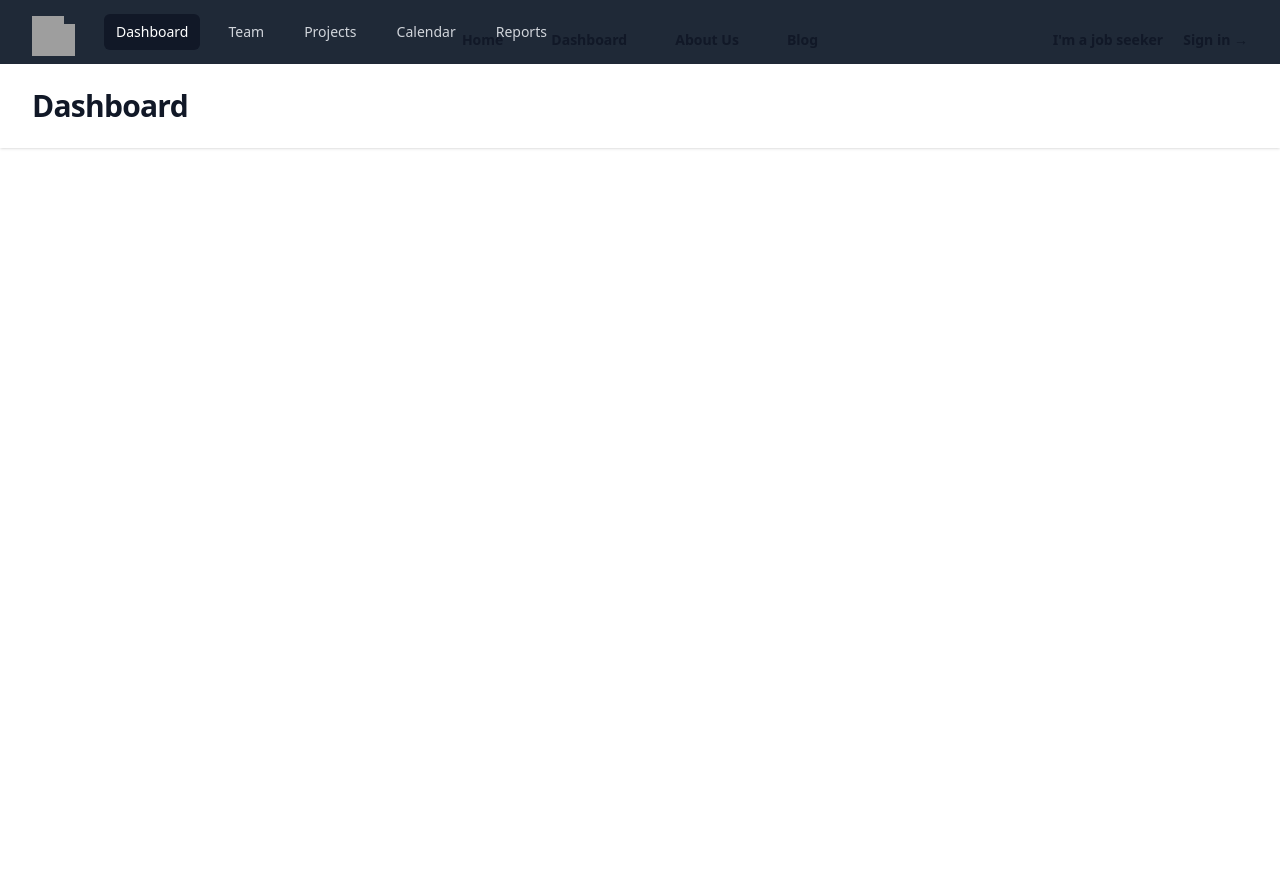
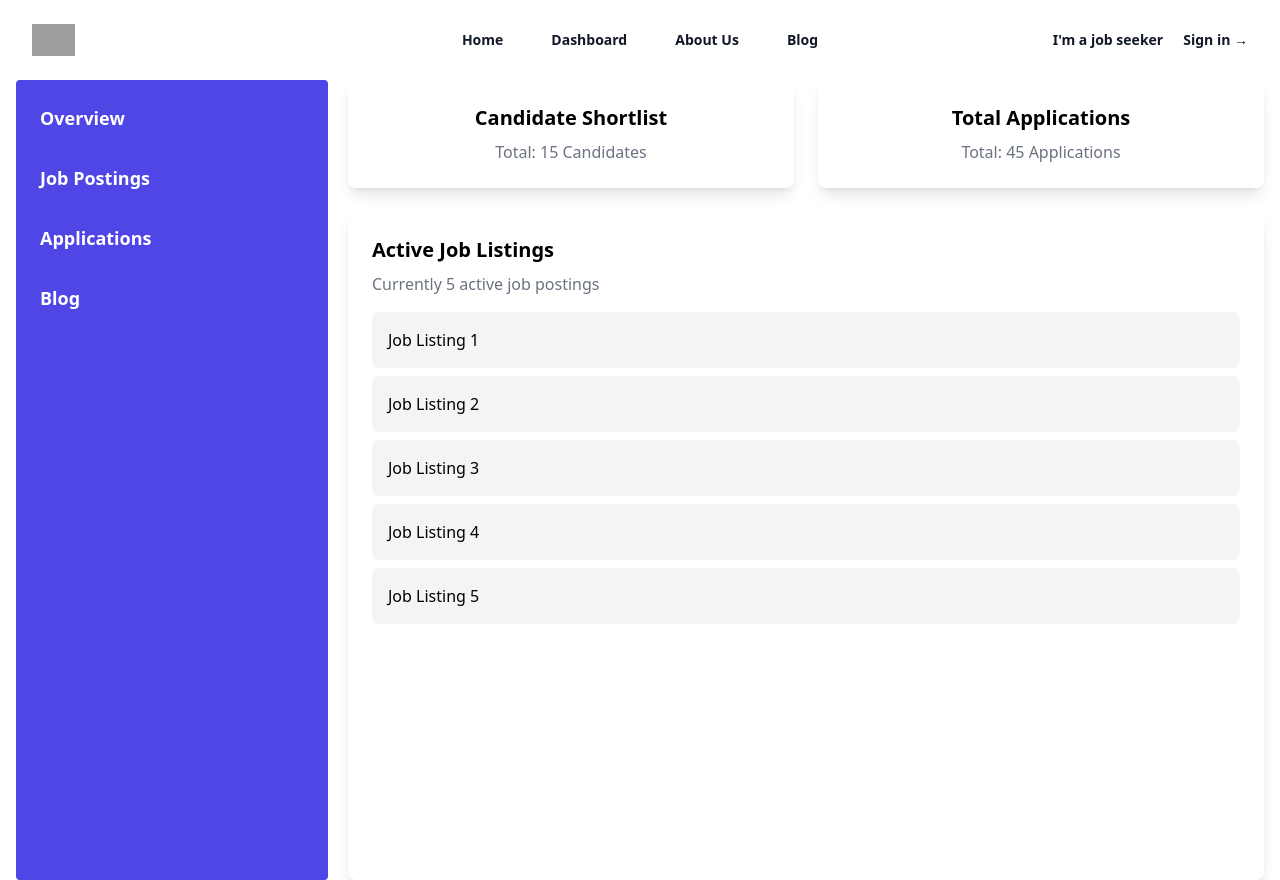
Before and after one commit to Korede456/globalpath, a Django app: template employer/templates/employer/dashboard.html in a window 1280 px wide. Before the commit the page ends 149 px from the top, so only its background shows below. Run offline with Django 5.2, Linux system fonts and the light colour scheme; the template is opened without the code that fills it, so the values that code supplies are empty; style sheets or scripts are compiled from the project's sources; grey boxes are pictures that could not be loaded.

Commit message:
Created a placeholder for the employer dashbord

```diff
--- a/employer/templates/employer/base.html
+++ b/employer/templates/employer/base.html
@@ -49,10 +49,10 @@
             </button>
           </div>
           <div class="hidden lg:flex lg:gap-x-12">
-            <a href="/" class="text-sm font-semibold leading-6 text-gray-900"
+            <a href="{% url 'employer:home' %}" class="text-sm font-semibold leading-6 text-gray-900"
               >Home</a
             >
-            <a href="#" class="text-sm font-semibold leading-6 text-gray-900"
+            <a href="{% url 'employer:dashboard' %}" class="text-sm font-semibold leading-6 text-gray-900"
               >Dashboard</a
             >
             <a href="#" class="text-sm font-semibold leading-6 text-gray-900"
@@ -160,7 +160,7 @@
                     >Home</a
                   >
                   <a
-                    href="#"
+                    href="{% url 'employer:dashboard' %}"
                     class="-mx-3 block rounded-lg px-3 py-2 text-base font-semibold leading-7 text-gray-900 hover:bg-gray-50"
                     >Dashboard</a
                   >
--- a/employer/templates/employer/dashboard.html
+++ b/employer/templates/employer/dashboard.html
@@ -3,39 +3,82 @@
   Dashboard | Globpath
 {% endblock %}
 {% block content %}
+<div class="container mx-auto px-4 mt-20">
+  <!-- Main container for the dashboard -->
+  <div class="flex flex-row min-h-screen gap-5">
+    <!-- Sidebar for larger screens -->
+    <aside class="hidden lg:block lg:basis-1/4 p-4 rounded bg-indigo-600">
+      <div class="space-y-4">
+        <a href="#" class="block text-lg font-semibold text-white hover:bg-gray-200 p-2 rounded-lg">Overview</a>
+        <a href="#" class="block text-lg font-semibold text-white hover:bg-gray-200 p-2 rounded-lg">Job Postings</a>
+        <a href="#" class="block text-lg font-semibold text-white hover:bg-gray-200 p-2 rounded-lg">Applications</a>
+        <a href="#" class="block text-lg font-semibold text-white hover:bg-gray-200 p-2 rounded-lg">Blog</a>
+      </div>
+    </aside>
 
-<div class="min-h-full">
-    <nav class="bg-gray-800">
-      <div class="mx-auto max-w-7xl px-4 sm:px-6 lg:px-8">
-        <div class="flex h-16 items-center justify-between">
-          <div class="flex items-center">
-            <div class="flex-shrink-0">
-              <img class="h-8 w-8" src="https://tailwindui.com/img/logos/mark.svg?color=indigo&shade=500" alt="Your Company">
+    <!-- Main content area -->
+<div class="flex-1 md:flex md:flex-col space-y-6 min-h-screen">
+  <!-- Overview section -->
+  <div class="grid grid-cols-1 md:grid-cols-2 gap-6">
+    <!-- Candidate Shortlist -->
+    <div class="bg-white p-6 rounded-lg shadow-lg flex items-center justify-center">
+      <div class="text-center">
+        <h2 class="text-xl font-semibold">Candidate Shortlist</h2>
+        <p class="mt-2 text-gray-500">Total: 15 Candidates</p>
       </div>
-            <div class="hidden md:block">
-              <div class="ml-10 flex items-baseline space-x-4">
-                <!-- Current: "bg-gray-900 text-white", Default: "text-gray-300 hover:bg-gray-700 hover:text-white" -->
-                <a href="{% url 'employer:dashboard' %}" class="rounded-md bg-gray-900 px-3 py-2 text-sm font-medium text-white" aria-current="page">Dashboard</a>
-                <a href="#" class="rounded-md px-3 py-2 text-sm font-medium text-gray-300 hover:bg-gray-700 hover:text-white">Team</a>
-                <a href="#" class="rounded-md px-3 py-2 text-sm font-medium text-gray-300 hover:bg-gray-700 hover:text-white">Projects</a>
-                <a href="#" class="rounded-md px-3 py-2 text-sm font-medium text-gray-300 hover:bg-gray-700 hover:text-white">Calendar</a>
-                <a href="#" class="rounded-md px-3 py-2 text-sm font-medium text-gray-300 hover:bg-gray-700 hover:text-white">Reports</a>
+    </div>
+
+    <!-- Total Applications -->
+    <div class="bg-white p-6 rounded-lg shadow-lg flex items-center justify-center">
+      <div class="text-center">
+        <h2 class="text-xl font-semibold text-black">Total Applications</h2>
+        <p class="mt-2 text-gray-500">Total: 45 Applications</p>
       </div>
     </div>
   </div>
+
+  <!-- Active Job Listings -->
+  <div class="bg-white p-6 rounded-lg shadow-lg flex-grow overflow-y-scroll">
+    <h2 class="text-xl font-semibold">Active Job Listings</h2>
+    <p class="mt-2 text-gray-500">Currently 5 active job postings</p>
+
+    <!-- Add some more content here to test scrolling -->
+    <ul class="mt-4 space-y-2">
+      <li class="p-4 bg-gray-100 rounded-lg">Job Listing 1</li>
+      <li class="p-4 bg-gray-100 rounded-lg">Job Listing 2</li>
+      <li class="p-4 bg-gray-100 rounded-lg">Job Listing 3</li>
+      <li class="p-4 bg-gray-100 rounded-lg">Job Listing 4</li>
+      <li class="p-4 bg-gray-100 rounded-lg">Job Listing 5</li>
+      <!-- Add more items to trigger scroll -->
+    </ul>
   </div>
 </div>
-    </nav>
 
-    <header class="bg-white shadow">
-      <div class="mx-auto max-w-7xl px-4 py-6 sm:px-6 lg:px-8">
-        <h1 class="text-3xl font-bold tracking-tight text-gray-900">Dashboard</h1>
+
+    <!-- Sidebar for small screens (toggled by menu button) -->
+    <div id="dash-mobile-menu" class="lg:hidden fixed inset-0 z-50 hidden">
+      <div class="fixed inset-0 bg-black opacity-50"></div>
+      <div class="fixed inset-y-0 right-0 w-64 bg-white p-4">
+        <button id="dash-close-menu" class="text-gray-500 hover:text-black mb-4">
+          <svg xmlns="http://www.w3.org/2000/svg" class="h-6 w-6" fill="none" viewBox="0 0 24 24" stroke="currentColor">
+            <path stroke-linecap="round" stroke-linejoin="round" stroke-width="2" d="M6 18L18 6M6 6l12 12" />
+          </svg>
+        </button>
+        <div class="space-y-4">
+          <a href="#" class="block text-lg font-semibold text-gray-700 hover:bg-gray-200 p-2 rounded-lg">Overview</a>
+          <a href="#" class="block text-lg font-semibold text-gray-700 hover:bg-gray-200 p-2 rounded-lg">Job Postings</a>
+          <a href="#" class="block text-lg font-semibold text-gray-700 hover:bg-gray-200 p-2 rounded-lg">Application</a>
+          <a href="#" class="block text-lg font-semibold text-gray-700 hover:bg-gray-200 p-2 rounded-lg">Blog</a>
         </div>
-    </header>
-    <main>
-      <div class="mx-auto max-w-7xl px-4 py-6 sm:px-6 lg:px-8">
-        <!-- Your content -->
       </div>
-    </main>
+    </div>
+
+    <!-- Button to toggle mobile menu -->
+    <button id="dash-menu-toggle" class="lg:hidden fixed top-20 left-4 text-gray-500 hover:text-black">
+      <svg xmlns="http://www.w3.org/2000/svg" class="h-6 w-6" fill="none" viewBox="0 0 24 24" stroke="currentColor">
+        <path stroke-linecap="round" stroke-linejoin="round" stroke-width="2" d="M4 6h16M4 12h16m-7 6h7" />
+      </svg>
+    </button>
+  </div>
 </div>
 {% endblock %}
```
Lines whose indentation alone changed are shown as unchanged.
